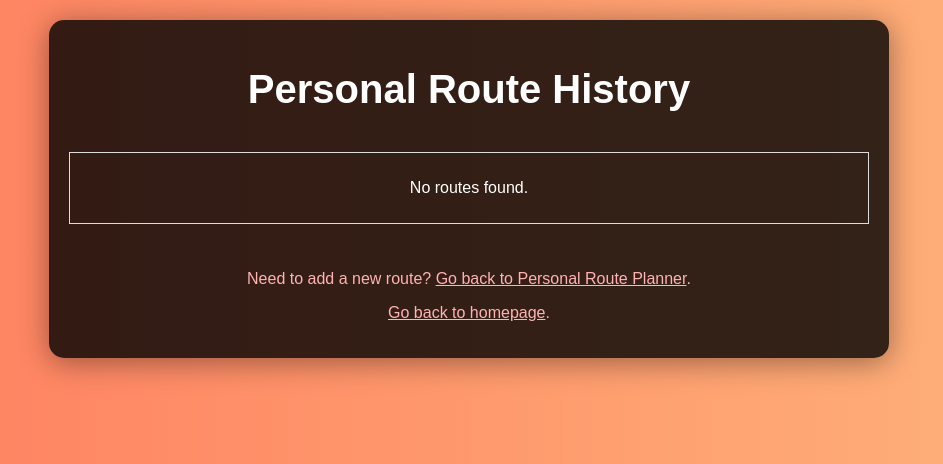
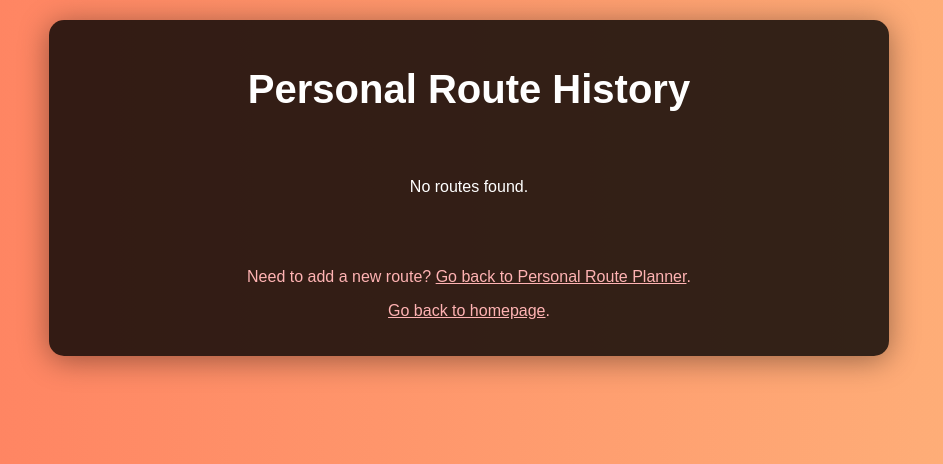
Before and after one commit to tstoof/website, a Django app: page /history/ in a window 1280 px wide. Shown: the top 464 px of the page, without its empty margins (171-1114 px from the left). Run offline with Django 3.2, Linux system fonts and the light colour scheme; the visitor is signed in with stand-in values (Sample User, id 1); data that the repository does not hold is empty; some libraries are stand-ins or nearby versions.

Commit message:
deleted ugly border in history page

```diff
--- a/routeplanner/frontend/static/frontend/css/history.css
+++ b/routeplanner/frontend/static/frontend/css/history.css
@@ -42,7 +42,6 @@ h1 {
     overflow-y: auto;
     padding: 10px;
     margin-top: 20px;
-    border: 1px solid #ddd;
 }
 
 /* Route Item Styling */
```
